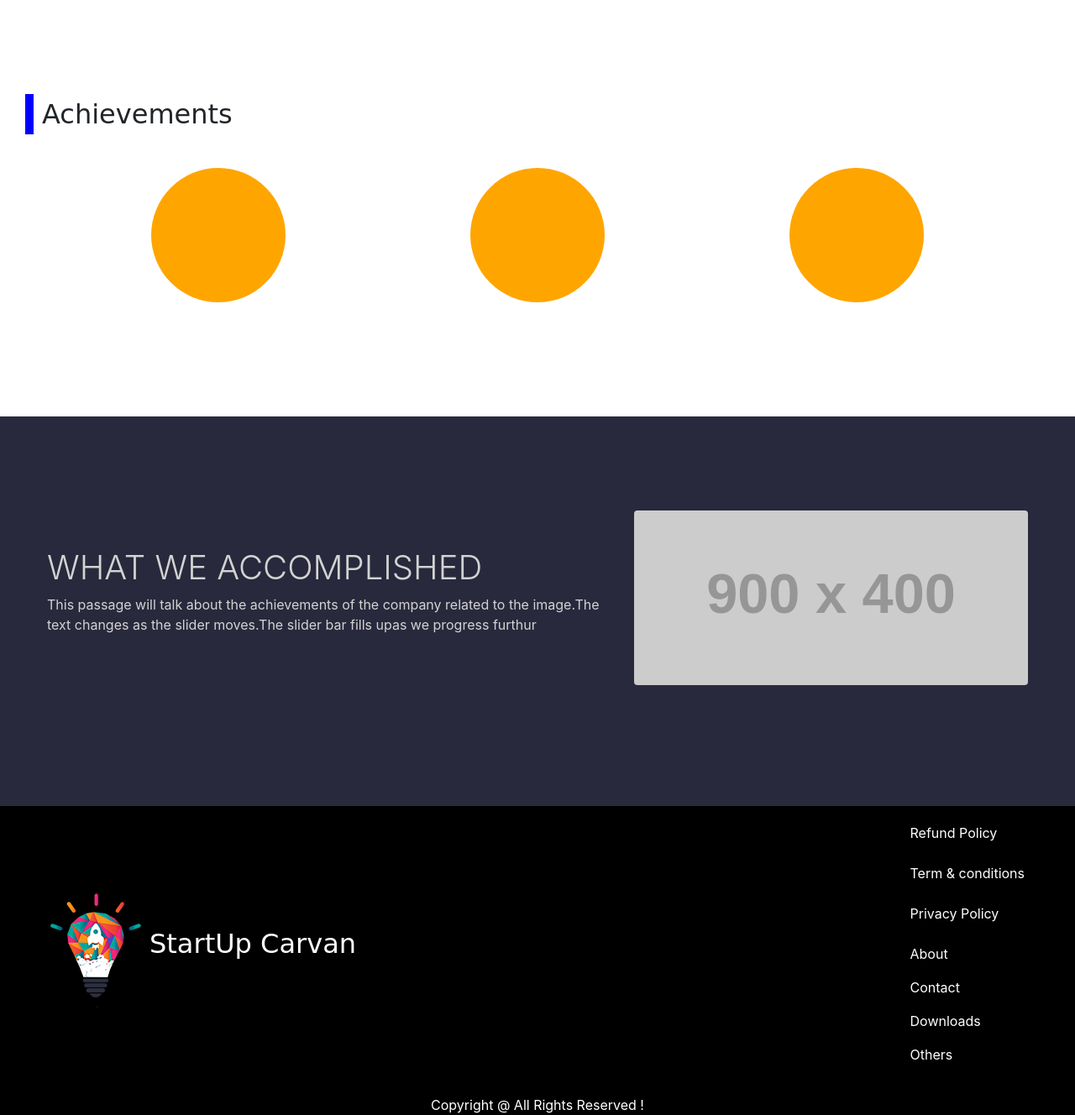
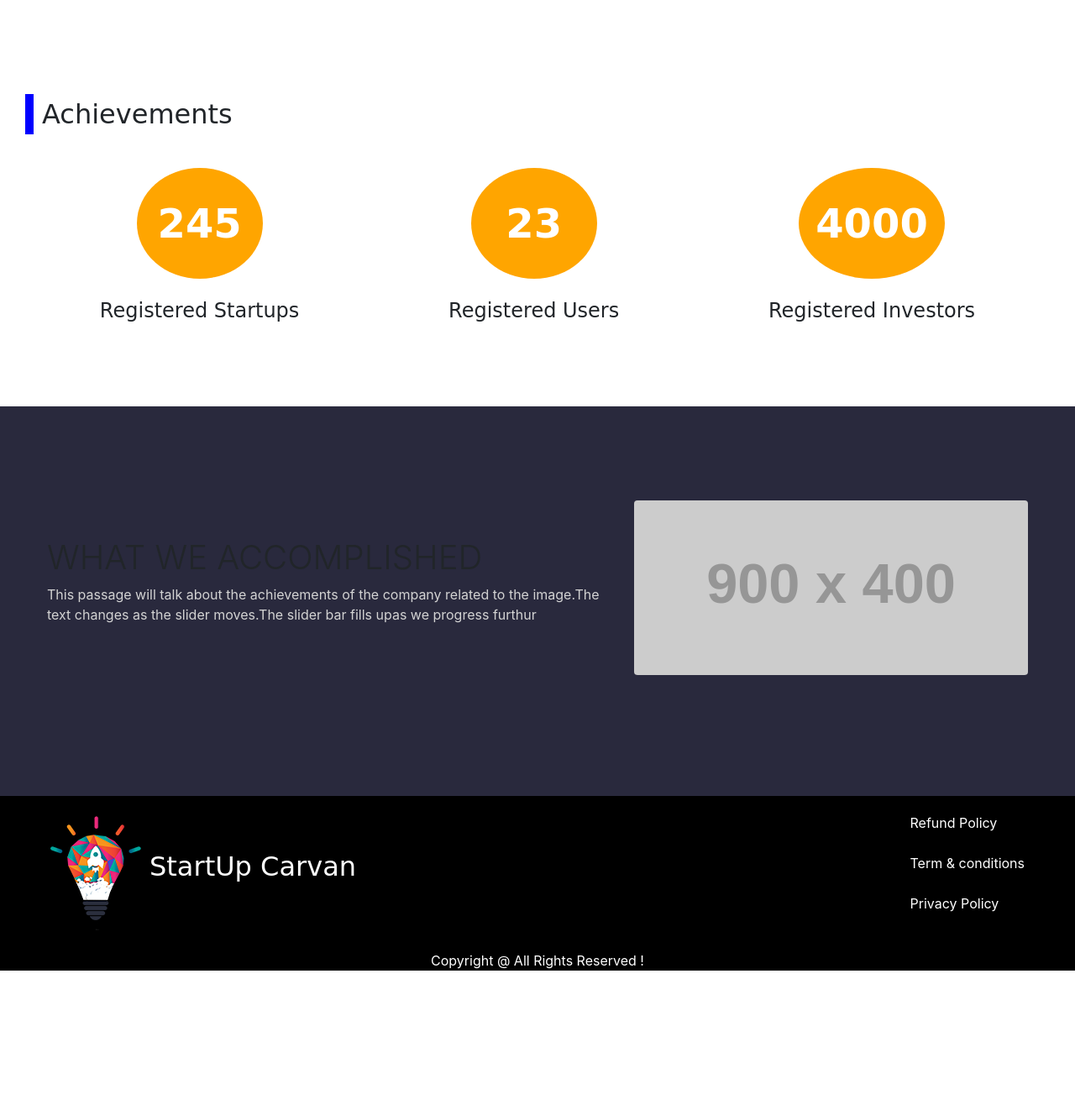
Before and after one commit to RecreateIndiaMain/StartupCarvaanWeb, a Django app: page / in a window 1280 px wide. Shown: the part 1469-2797 px from the top of the page at 84% size. After the commit the page ends 2625 px from the top, so only its background shows below. Run offline with Django 3.2, Linux system fonts and the light colour scheme; grey boxes labelled with a size stand in for pictures from a placeholder-image service; some libraries are stand-ins or nearby versions; some web fonts are replaced.

Commit message:
Fixed: Achievements Section

```diff
--- a/static/css/home.css
+++ b/static/css/home.css
@@ -420,34 +420,48 @@ ul>li:nth-child(4){
 
 
 /* Achievements Page */
-.circle {
-	width: 90px;
-	height: 90px;
-	border-radius: 90px;
-	background-color: orange;
-	text-align: center;
-	display: table-cell;
-	overflow: hidden;
-	vertical-align: middle;
+.achievements-container{
+    display: flex;
+    align-items: center;
+    justify-content: space-around;
+    margin: 20px 30px;
+    margin-bottom: 80px;
 }
-#over {
-	margin-left: auto;
-	margin-right: auto;
-	display: block;
+.container-circle{
+    display: flex;
+    align-items: center;
+    flex-direction: column;
 }
-.in-circle {
-	padding: 80px;
-	border-radius: 1000px;
+.number-container{
+    text-align: center;
+    border-radius: 100%;
+    background-color: orange;
+    display: inline-block;
+    padding: 30px 20px;
+    min-width: 150px;
 }
-#carouselsection {
-	width: 100%;
-	background: #000;
-	margin-top: 20px;
+.number-container>p{
+    margin: 0px;
+    color: white;
+    font-size: 3rem;
+    font-weight: bold;
+    font-family: var(--main);
 }
-.carousel-heading {
-	overflow: hidden;
-	color: #d3d3d3;
-	font-weight: bold;
+.container-title>p{
+    font-size: 1.5rem;
+    margin-top: 20px;
+    font-family: var(--main);
+}
+@media screen and (max-width: 768px){
+    .achievements-container{
+        flex-direction: column;
+    }
+    .container-circle{
+        display: flex;
+        align-items: center;
+        flex-direction: column;
+        margin-bottom: 50px;
+    }
 }
 /* End Achievements Page */
 
--- a/templates/home.html
+++ b/templates/home.html
@@ -105,16 +105,31 @@
 
 			<section class="page-container" style = "margin-top: -100px;">
 				<p class="scroll-snap" >Achievements</p>
-				<div class="container">
-					<div class="row align-content-center" style="margin-bottom:100px;">
-						<div class="col-lg-4">
-							<div class="circle mb-3 in-circle" id="over"></div>
+				<div class="achievements-container">
+					<div class="container-circle">
+						<div class="number-container">
+							<p>245</p>
 						</div>
-						<div class="col-lg-4">
-							<div class="circle mb-3 in-circle" id="over"></div>
+						<div class="container-title">
+							<p>Registered Startups</p>
 						</div>
-						<div class="col-lg-4">
-							<div class="circle mb-3 in-circle" id="over"></div>
+					</div>
+
+					<div class="container-circle">
+						<div class="number-container">
+							<p>23</p>
+						</div>
+						<div class="container-title">
+							<p>Registered Users</p>
+						</div>
+					</div>
+
+					<div class="container-circle">
+						<div class="number-container">
+							<p>4000</p>
+						</div>
+						<div class="container-title">
+							<p>Registered Investors</p>
 						</div>
 					</div>
 				</div>
@@ -211,10 +226,6 @@
 					</br></br>
 					<a href="https://www.termsandconditionsgenerator.com/live.php?token=0WwI2zNxvD2pJTzuKS5Jqu4k9xKVzVoH">Term & conditions</a></br></br>
 					<a href="https://www.privacypolicygenerator.info/live.php?token=Qk5tYKKzXzNauXqnmPWOD7pXpxOG8xQL">Privacy Policy</a></br></br>
-                    <p>About</p>
-                    <p>Contact</p>
-                    <p>Downloads</p>
-                    <p>Others</p>
                 </div>
             </section>
 		</section>
--- a/templates/login.html
+++ b/templates/login.html
@@ -43,7 +43,7 @@
                             <input type="checkbox">
                             <p>Remember</p>
                         </div>
-                        <a class="border" href="{% url 'forgot_password' %}">Forgot Password ?.</a>
+                        <a class="border forgot_password" href="{% url 'forgot_password' %}">Forgot Password ?.</a>
                     </div>
 
                     <button type="submit" class="lg-btn col-primary">Login</button>
```
Also changed, not shown: static/css/login.css (+8 -1 lines).
